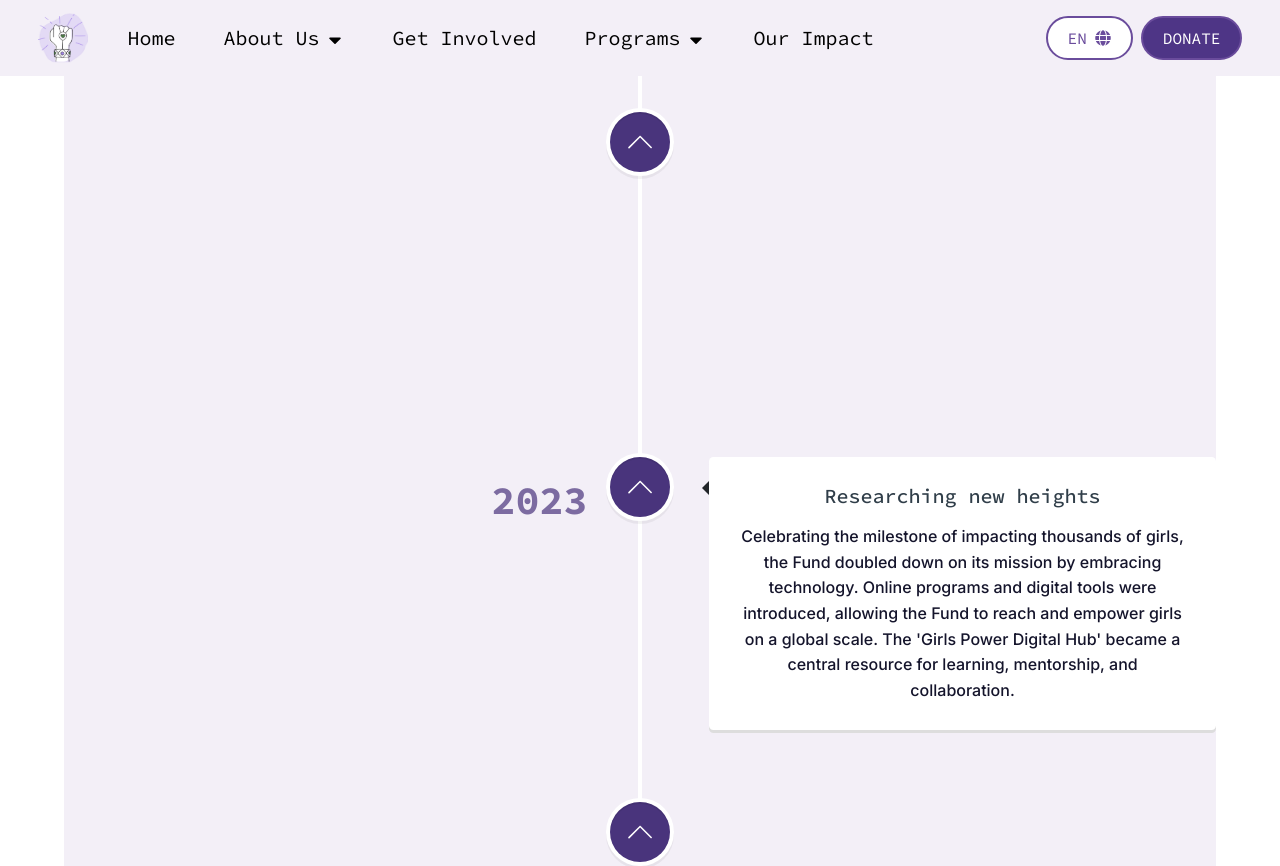
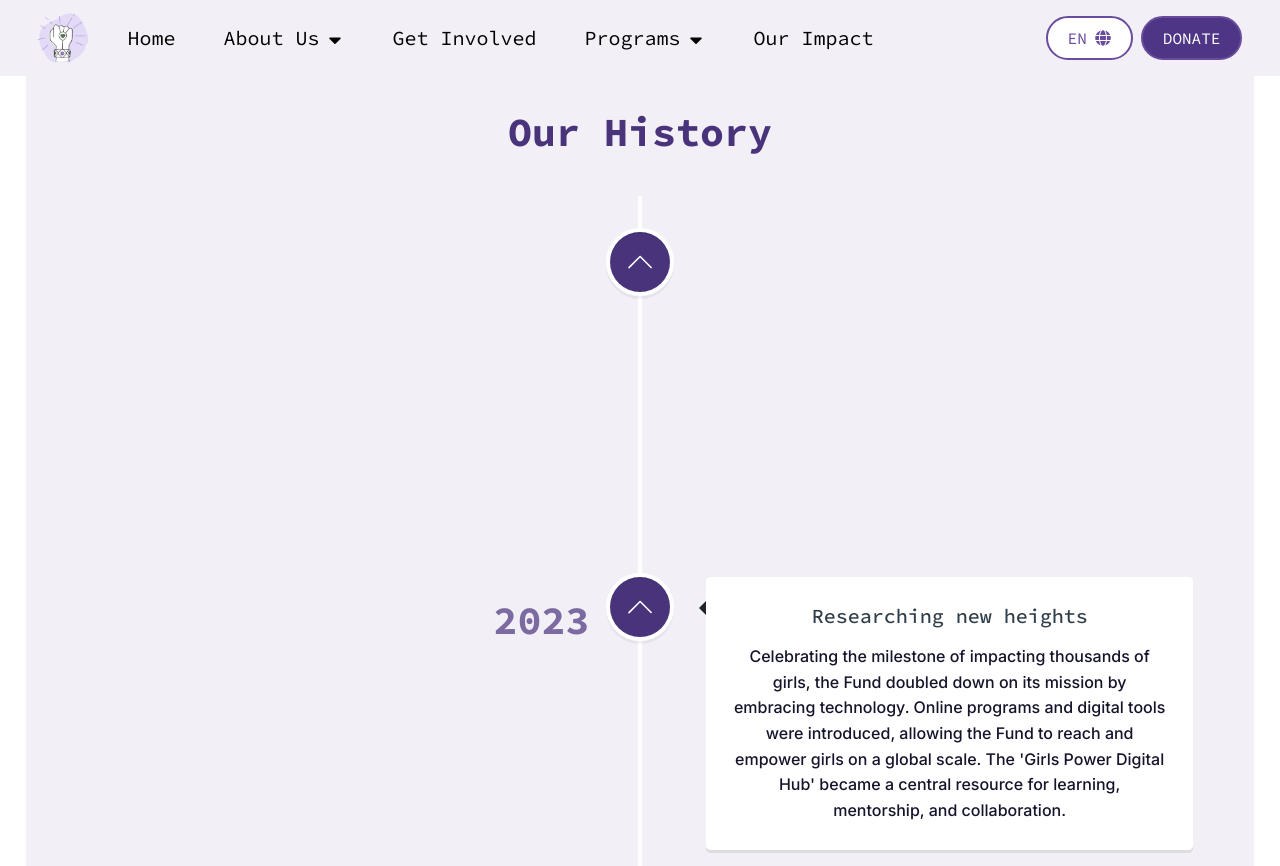
Before and after one commit to MileyNg/GirlsPowerFund, a React (Create React App) app in the folder app/: page /aboutus in a window 1280 px wide. Shown: the top 866 px of the page. Built offline with nearby package versions, Linux system fonts and the light colour scheme.

Commit message:
add timeline

```diff
--- a/app/src/pages/aboutus/AboutUs.js
+++ b/app/src/pages/aboutus/AboutUs.js
@@ -1,4 +1,5 @@
 import React from "react";
+import { Container, Row, Col } from "react-bootstrap";
 import "../../components/languages";
 import { useTranslation } from "react-i18next";
 import {
@@ -12,7 +13,12 @@ function AboutUs() {
   const { t } = useTranslation();
   return (
     <div>
-      <VerticalTimeline className="background-purple">
+      <Container className="background-purple">
+        <Row>
+          <div className="container quote">
+            <h1>{t("history")}</h1>
+          </div>
+          <VerticalTimeline>
             <VerticalTimelineElement
               className="vertical-timeline-element--work"
               contentArrowStyle={{ borderRight: "7px solid" }}
@@ -74,6 +80,8 @@ function AboutUs() {
               <p>{t("aboutus6")}</p>
             </VerticalTimelineElement>
           </VerticalTimeline>
+        </Row>
+      </Container>
     </div>
   );
 }
```
Lines whose indentation alone changed are shown as unchanged.
